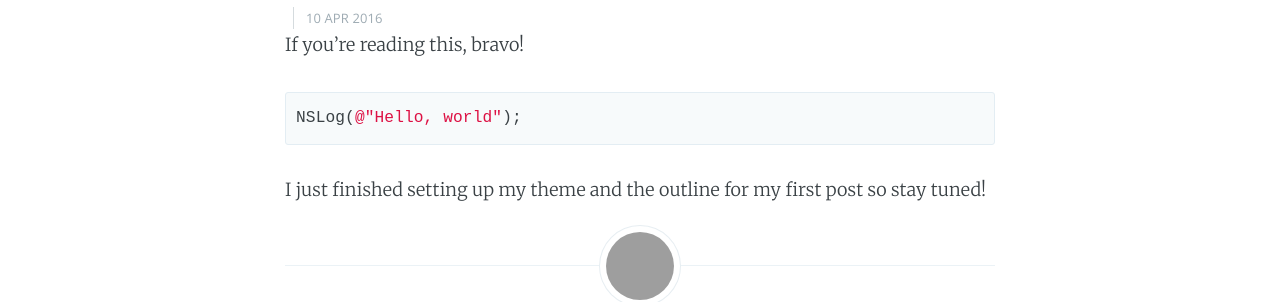
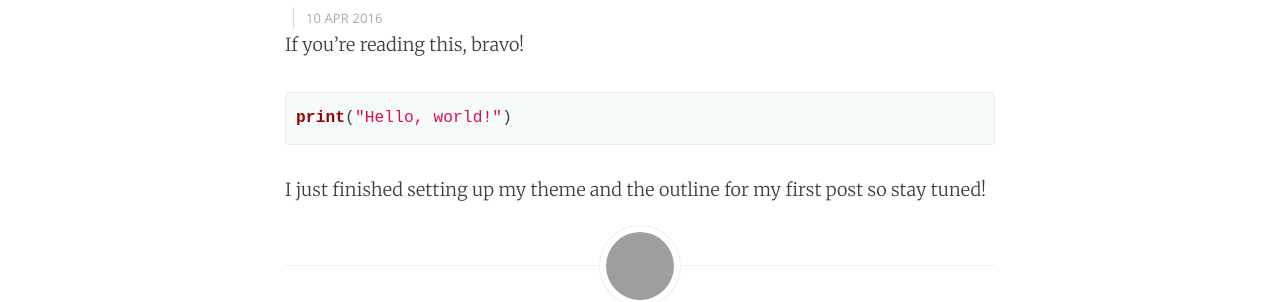
Before and after one commit to ajfigueroa/ajfigueroa.github.io, a Jekyll site: the page built from _posts/2016-04-10-Welcome.markdown, in a window 1280 px wide. Shown: the part 231-533 px from the top of the page. Built offline with Jekyll 4.4.1, drawn with Linux system fonts in a browser that asks for light colours; grey boxes are pictures that could not be loaded.

Commit message:
Resolving highlighting issue

```diff
--- /dev/null
+++ b/Gemfile
@@ -0,0 +1,5 @@
+source 'https://rubygems.org'
+
+gem "jekyll"
+gem "jekyll-paginate"
+gem "pygments.rb"
--- a/_config.yml
+++ b/_config.yml
@@ -15,6 +15,8 @@ paginate: 15
 baseurl: /
 domain_name: 'http://alexjfigueroa.com'
 google_analytics: 'UA-76173192-1'
+
+exclude: [vendor]
 gems: [jekyll-paginate]
 
 # Details for the RSS feed generator
--- a/_posts/2016-04-10-Welcome.markdown
+++ b/_posts/2016-04-10-Welcome.markdown
@@ -6,8 +6,8 @@ date:   2016-04-10 7:42:00
 
 If you're reading this, bravo!
 
-{% highlight objective-c %}
-NSLog(@"Hello, world");
+{% highlight swift %}
+print("Hello, world!")
 {% endhighlight %}
 
 I just finished setting up my theme and the outline for my first post so stay tuned!
```
Also changed, not shown: Gemfile.lock (added).
